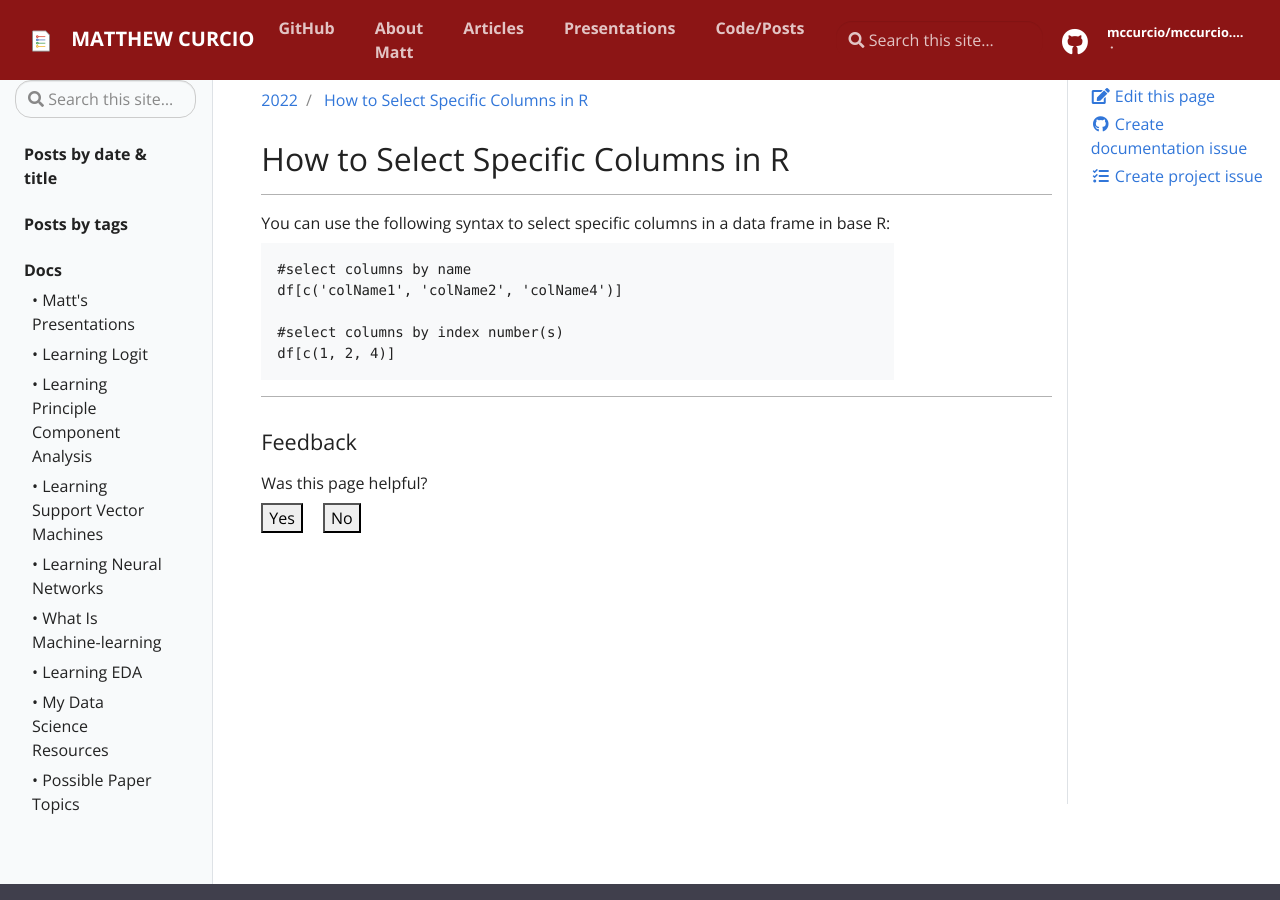
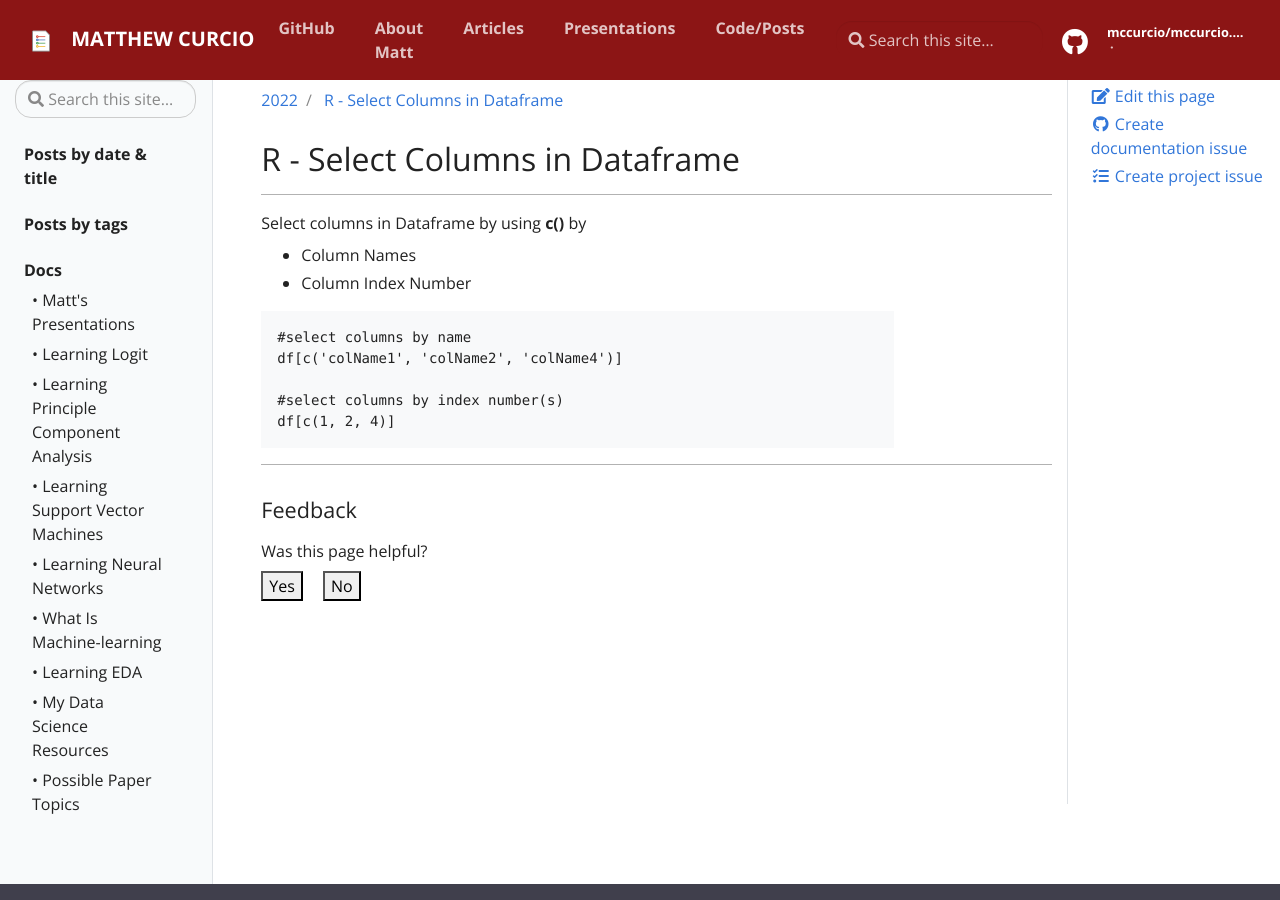
Before and after one commit to mccurcio/mccurcio.github.io, a Jekyll site: the page built from _posts/r/2022-04-28-r-select-col-from-df.md, in a window 1280 px wide and 900 px high. Built offline with Jekyll 4.4.1, drawn with Linux system fonts in a browser that asks for light colours; our own code applies the rules of GitHub Pages for plain Markdown files.

Commit message:
Format cleaning

````diff
--- a/_posts/r/2022-04-28-r-select-col-from-df.md
+++ b/_posts/r/2022-04-28-r-select-col-from-df.md
@@ -1,10 +1,13 @@
 ---
-title: "How to Select Specific Columns in R"
+title: "R - Select Columns in Dataframe"
 tags: R
 ---
 
 
-You can use the following syntax to select specific columns in a data frame in base R:
+Select columns in Dataframe by using **c()** by
+
+- Column Names
+- Column Index Number
 
 ```{r}
 #select columns by name
````
Also changed, not shown: _posts/r/2018-01-01-r-probability.md (+16 -16 lines), _posts/r/2022-04-28-r-shortcuts-comments.md (+3 -3 lines).
